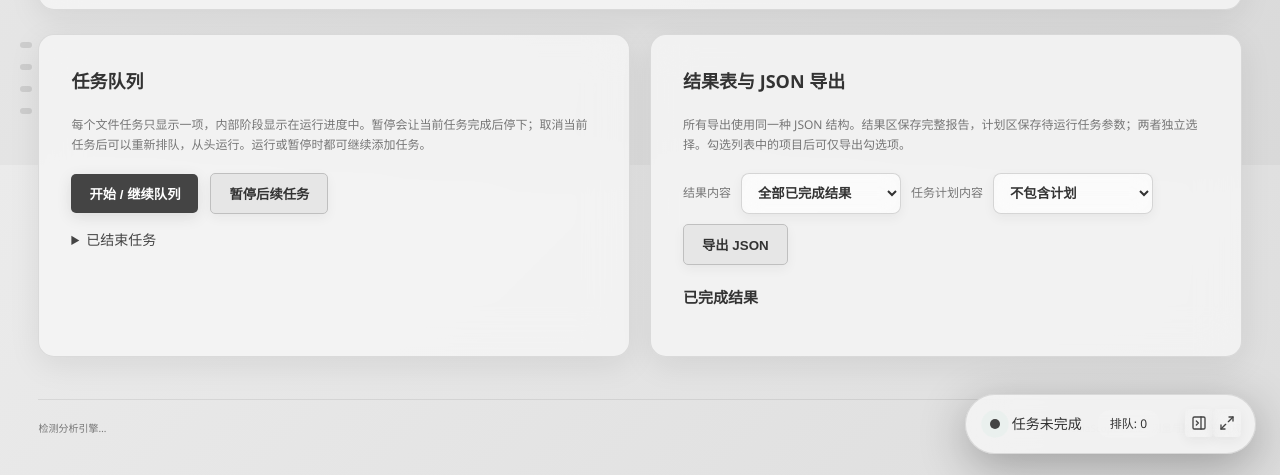
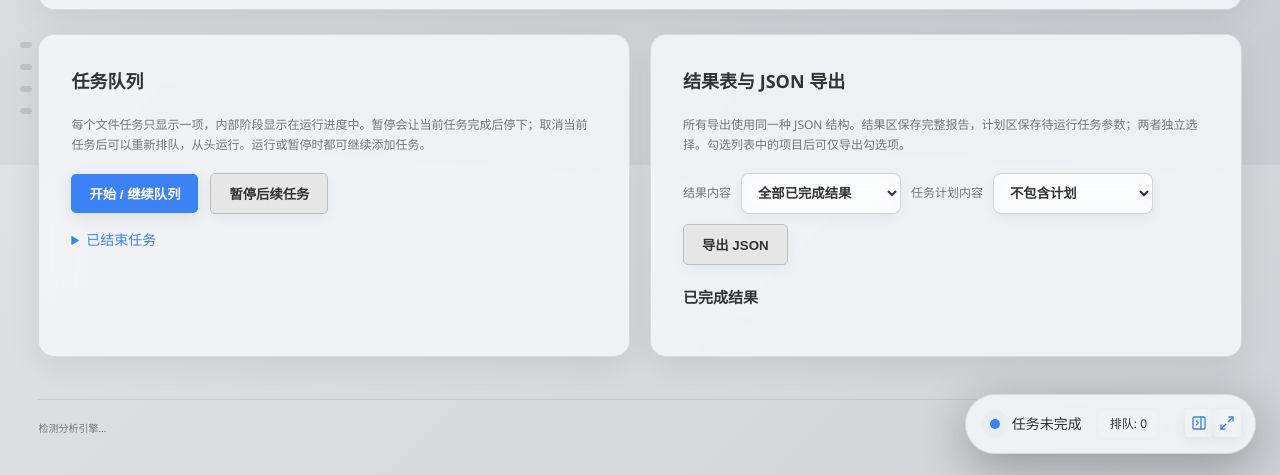
Before and after one commit to Gavin-530/MediaScope, a website with bundled scripts: page public/index.html in a window 1280 px wide. Both pictures are taken after a click on the button 1212 px from the left and 1044 px from the top of the page. Shown: the part 635-1110 px from the top of the page. Built offline with nearby package versions, Linux system fonts and the light colour scheme; files whose address does not match are found by name.

Commit message:
feat(ui): refine styling, island progress, fix re-queue

```diff
--- a/public/app.js
+++ b/public/app.js
@@ -144,10 +144,12 @@ function message(
       ? "总量待核验"
       : `${percent.toFixed(percent < 10 && percent % 1 ? 1 : 0)}%`;
   const track = $("#task-progress-track"),
-    bar = $("#task-progress-bar");
+    bar = $("#task-progress-bar"),
+    islandBar = $("#island-progress-bar");
   track.classList.toggle("indeterminate", !determinate);
   if (!bar.style) bar.style = {};
   bar.style.width = determinate ? percent + "%" : "";
+  if (islandBar) islandBar.style.width = determinate ? percent + "%" : "";
   track.ariaValueNow = determinate ? String(percent) : "";
   track.ariaValueMax = determinate ? "100" : "";
   const subtasks = Object.values(progress.subtasks || {});
@@ -1764,6 +1766,7 @@ if (taskEl) {
             <span id="island-brief-text">当前无任务</span>
           </div>
           <div class="island-queue">排队: <span id="island-q-count">0</span></div>
+          <div class="island-progress-track"><div id="island-progress-bar"></div></div>
         `;
   // Toggle expansion
   header.onclick = () => {
--- a/public/style.css
+++ b/public/style.css
@@ -1,16 +1,16 @@
 :root {
   color-scheme: light;
-  --bg-color1: #ebebeb;
-  --bg-color2: #e2e2e2;
-  --bg-color3: #d9d9d9;
+  --bg-color1: #dfe1e5;
+  --bg-color2: #d5d7db;
+  --bg-color3: #caccd1;
 
-  --panel: rgba(245, 245, 245, 0.85);
+  --panel: rgba(245, 246, 248, 0.85);
   --panel-border: rgba(0, 0, 0, 0.1);
   --panel-shadow: 0 8px 32px 0 rgba(0, 0, 0, 0.08);
   --line: rgba(0, 0, 0, 0.08);
   --text: #333333;
   --muted: #767676;
-  --accent: #444444;
+  --accent: #3b82f6;
 
   --input-bg: rgba(255, 255, 255, 0.6);
   --input-border: rgba(0, 0, 0, 0.15);
@@ -24,7 +24,7 @@
   --frame-detail-bg: #d4d4d4;
 
   --progress-track: #cfcfcf;
-  --progress-fill: #ffaa00;
+  --progress-fill: #3b82f6;
   --banner-bg: #e0e0e0;
   --banner-border: #bfbfbf;
 
@@ -1211,6 +1211,29 @@ button#import-button:hover {
   user-select: none;
 }
 
+.island-progress-track {
+  position: absolute;
+  bottom: 0;
+  left: 0;
+  width: 100%;
+  height: 4px;
+  background: transparent;
+  pointer-events: none;
+  overflow: hidden;
+  border-radius: 0 0 40px 40px;
+}
+
+.task.island.expanded .island-progress-track {
+  display: none;
+}
+
+#island-progress-bar {
+  height: 100%;
+  width: 0%;
+  background: var(--progress-fill);
+  transition: width 0.3s ease-out;
+}
+
 .island-brief {
   display: flex;
   align-items: center;
--- a/server.mjs
+++ b/server.mjs
@@ -200,7 +200,7 @@ const server=http.createServer(async(req,res)=>{
       if(req.method==='POST'&&retry){
         const original=jobs.get(retry[1]);
         if(!original){send(res,404,{error:'任务不存在'});return}
-        if(!['cancelled','error'].includes(original.status)){send(res,409,{error:'只能重新排队已取消或失败的任务'});return}
+        if(!['done','cancelled','error'].includes(original.status)){send(res,409,{error:'只能重新排队已完成、取消或失败的任务'});return}
         const input=inputs.get(original.id);
         if(!input){send(res,409,{error:'原任务参数已丢失'});return}
         const job=createJob(input);send(res,202,{id:job.id});return;
```
